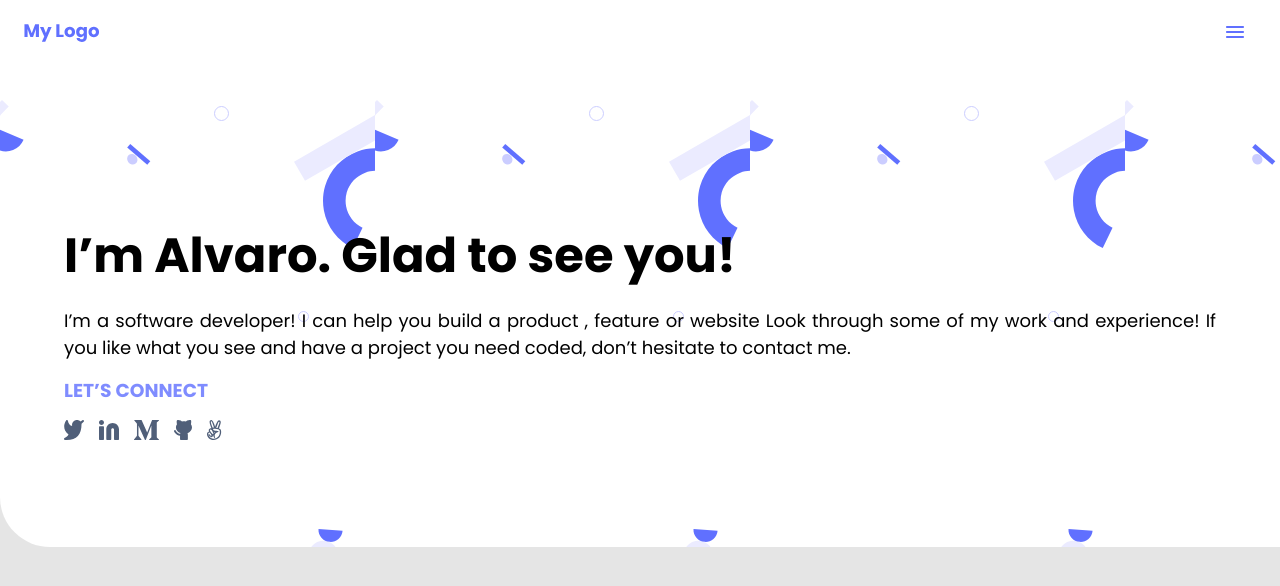
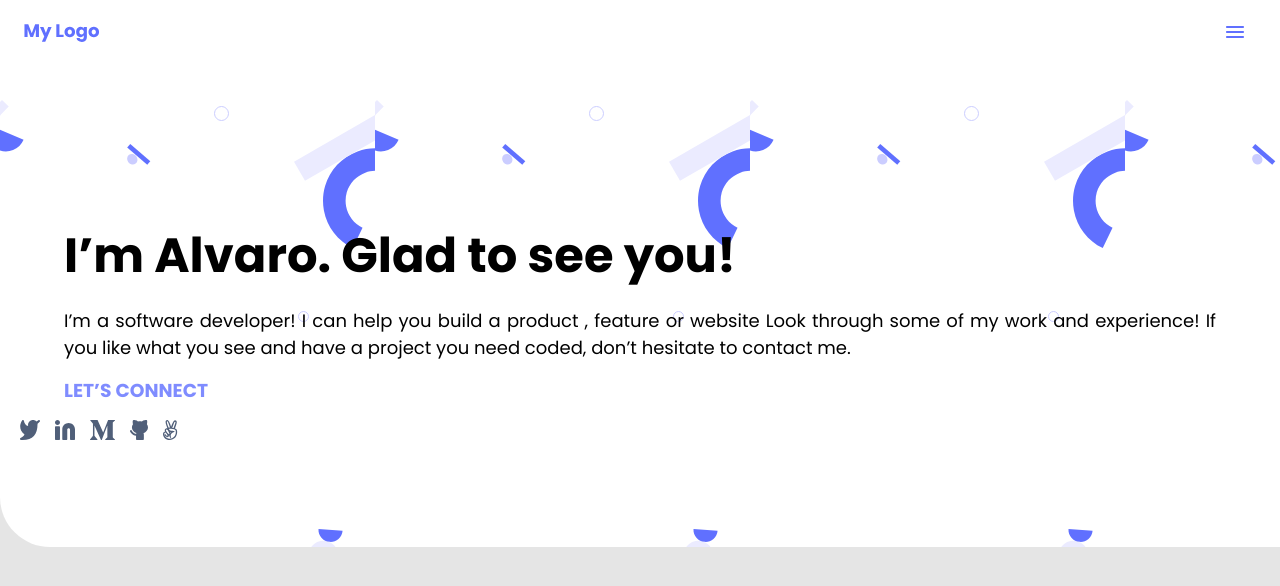
Before and after one commit to alvaroiporre/My-Portfolio, a website: page index.html in a window 1280 px wide. Drawn offline with Linux system fonts and the light colour scheme.

Commit message:
Update div by ul in social icons

```diff
--- a/index.html
+++ b/index.html
@@ -31,13 +31,14 @@
                 </a>
             </div>
 
-            <div class="social_icons content">
-                <a href="#" class="social_icon"><img class="icon" src="images/twitter_icon.svg" alt=""></a>
-                <a href="#" class="social_icon"><img class="icon" src="images/linkedin_icon.svg" alt=""></a>
-                <a href="#" class="social_icon"><img class="icon" src="images/medium_icon.svg" alt=""></a>
-                <a href="#" class="social_icon"><img class="icon" src="images/github_icon.svg" alt=""></a>
-                <a href="#" class="social_icon"><img class="icon" src="images/hand_icon.svg" alt=""></a>
-            </div>
+            <ul class="social_icons content">
+                <li><a href="#" class="social_icon"><img class="icon" src="images/twitter_icon.svg" alt=""></a></li>
+                <li><a href="#" class="social_icon"><img class="icon" src="images/linkedin_icon.svg" alt=""></a></li>
+                <li><a href="#" class="social_icon"><img class="icon" src="images/medium_icon.svg" alt=""></a></li>
+                <li><a href="#" class="social_icon"><img class="icon" src="images/github_icon.svg" alt=""></a></li>
+                <li><a href="#" class="social_icon"><img class="icon" src="images/hand_icon.svg" alt=""></a></li>
+
+            </ul>
         </section>
     </header>
 
--- a/styles.css
+++ b/styles.css
@@ -72,6 +72,7 @@ body {
 
 .social_icons {
   margin-top: 15px;
+  margin-left: -20px;
   margin-bottom: 100px;
   display: flex;
 }
@@ -82,6 +83,10 @@ body {
 
 .icon {
   height: 20px;
+}
+
+li {
+  list-style: none;
 }
 
 .button {
```
